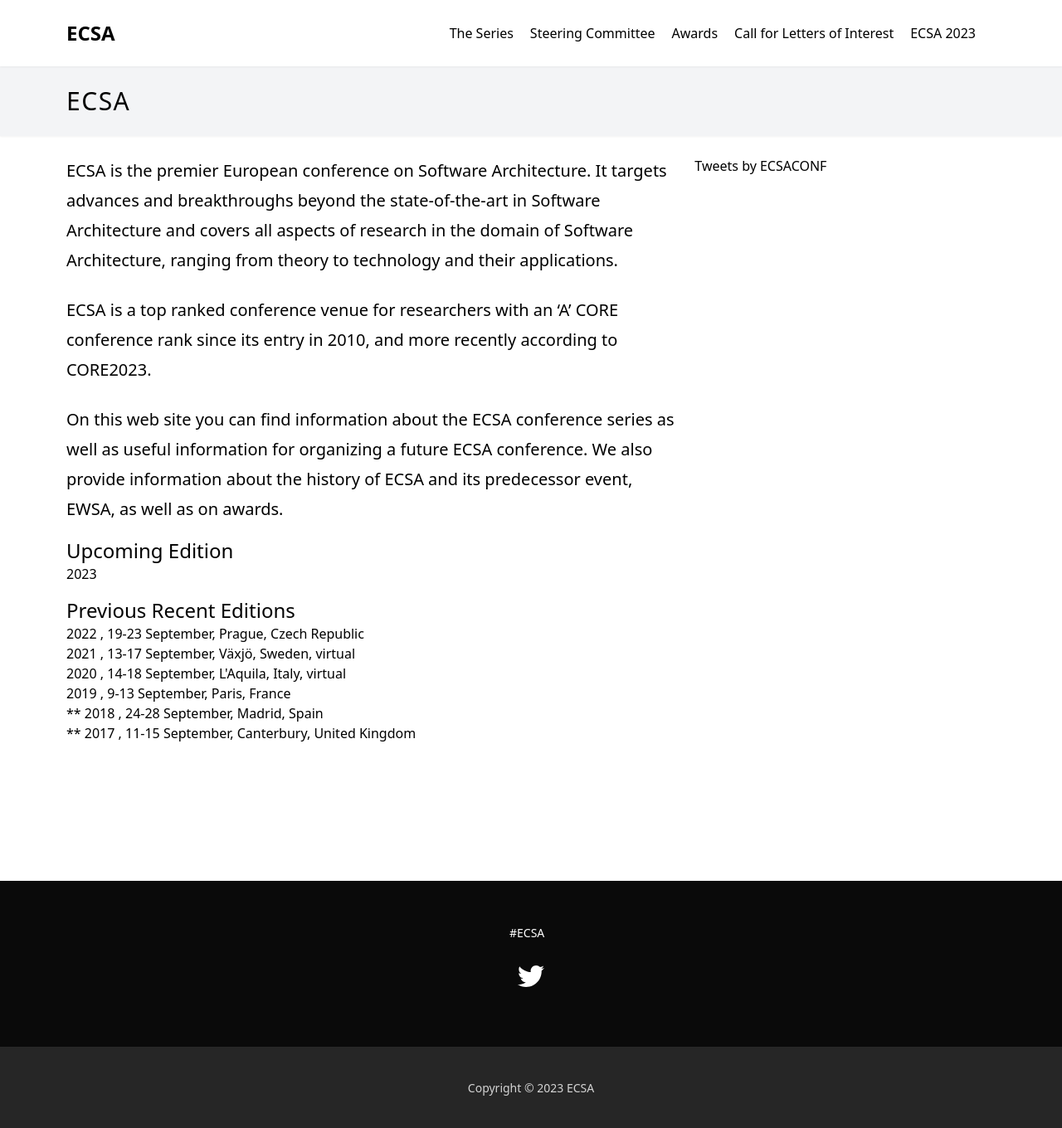
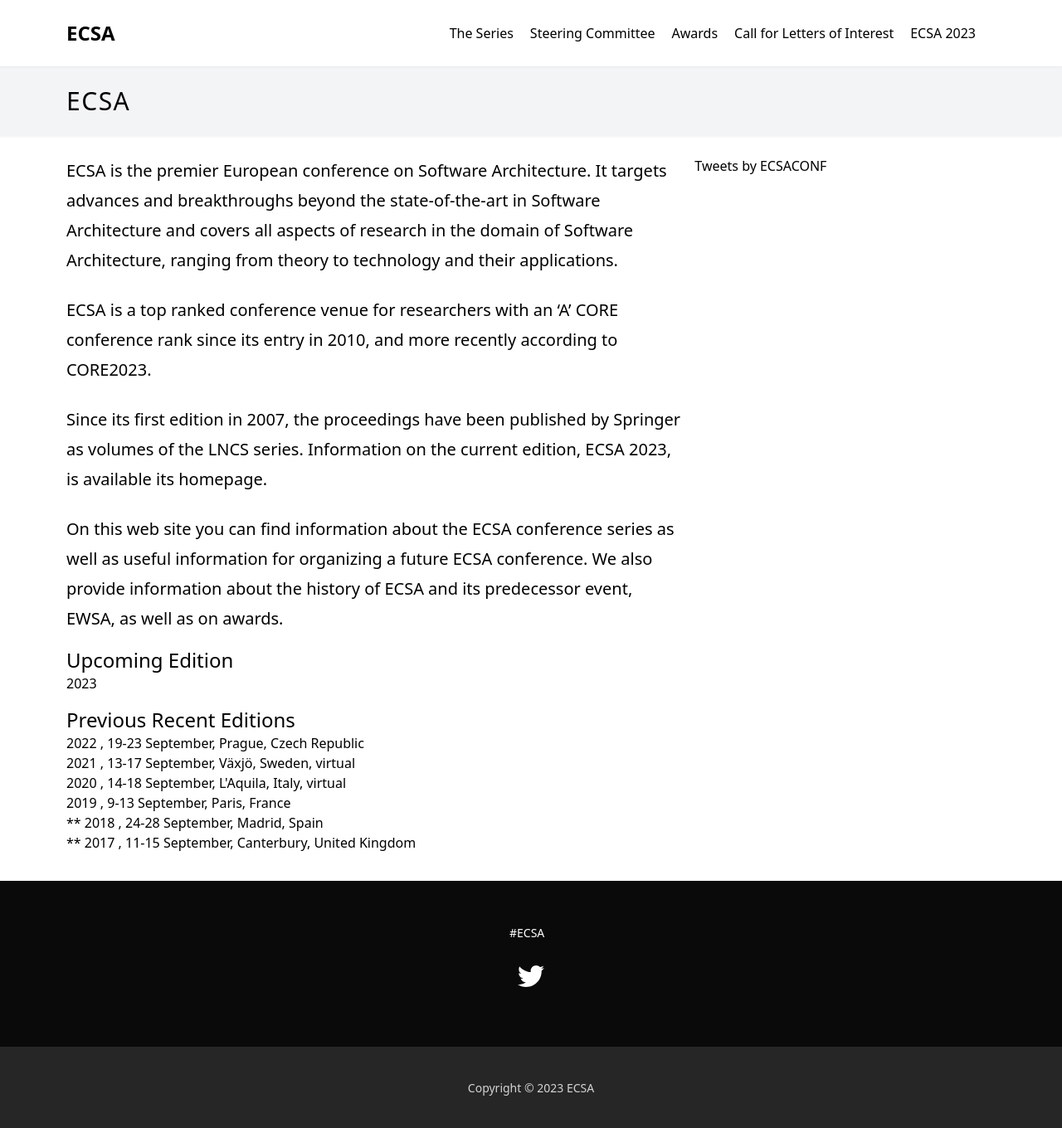
Before and after one commit to ecsa-conferences/ecsa-conferences.github.io, a Jekyll site: the page built from _pages/series.md, in a window 1280 px wide and 1362 px high. Shown: the whole window at 83% size. Built offline with Jekyll 4.4.1, drawn with Linux system fonts in a browser that asks for light colours; nearby versions of some CDN libraries; comment, search, counter and statistics services are not loaded.

Commit message:
Update series home.

```diff
--- a/_pages/series.md
+++ b/_pages/series.md
@@ -8,4 +8,6 @@
 
 ECSA is a top ranked conference venue for researchers with an 'A' CORE conference rank since its entry in 2010, and more recently according to [CORE2023](http://portal.core.edu.au/conf-ranks/?search=ECSA&by=all&source=CORE2023).
 
+Since its first edition in 2007, the proceedings have been published by Springer as volumes of the LNCS series. Information on the current edition, ECSA 2023, is available its homepage.
+
 On this web site you can find information about the ECSA conference series as well as useful information for [organizing a future ECSA conference](/series/call-for-letters-of-interest/). We also provide information about the history of ECSA and its predecessor event, EWSA, as well as on awards.
```
